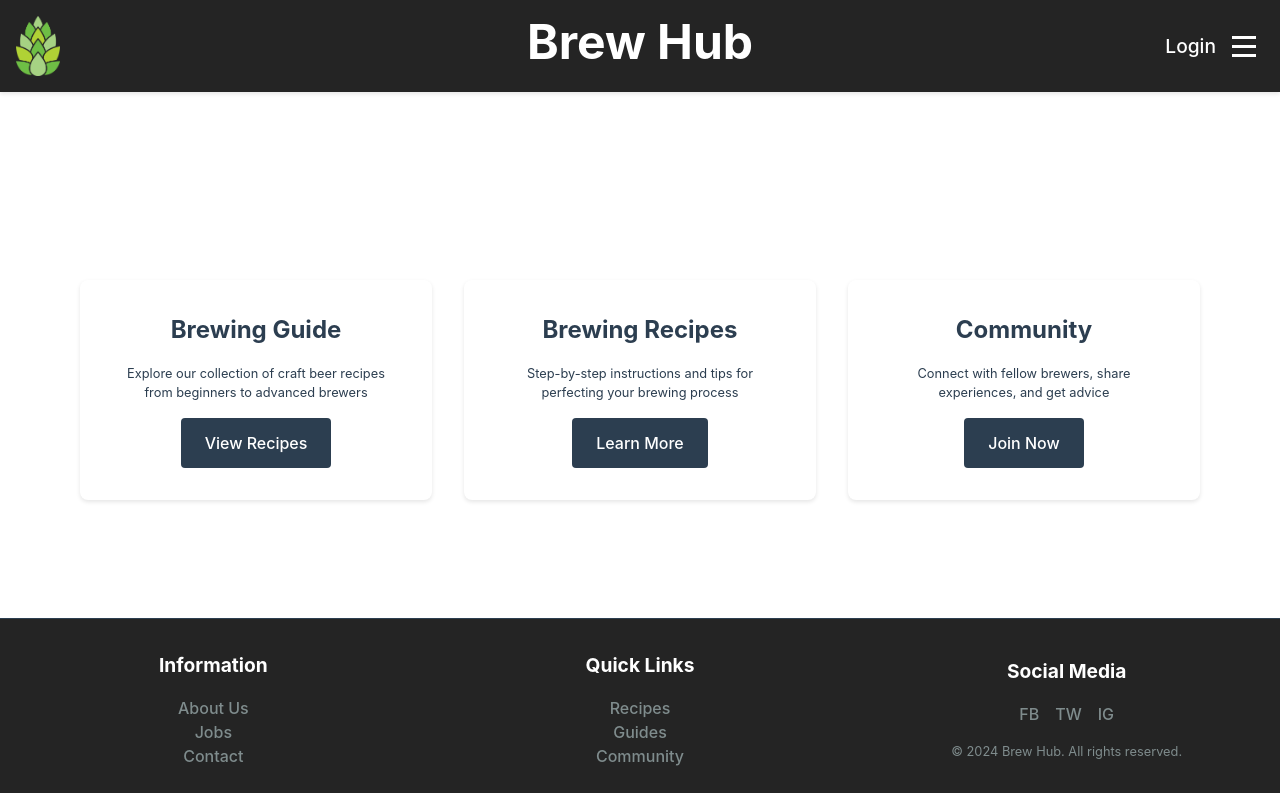
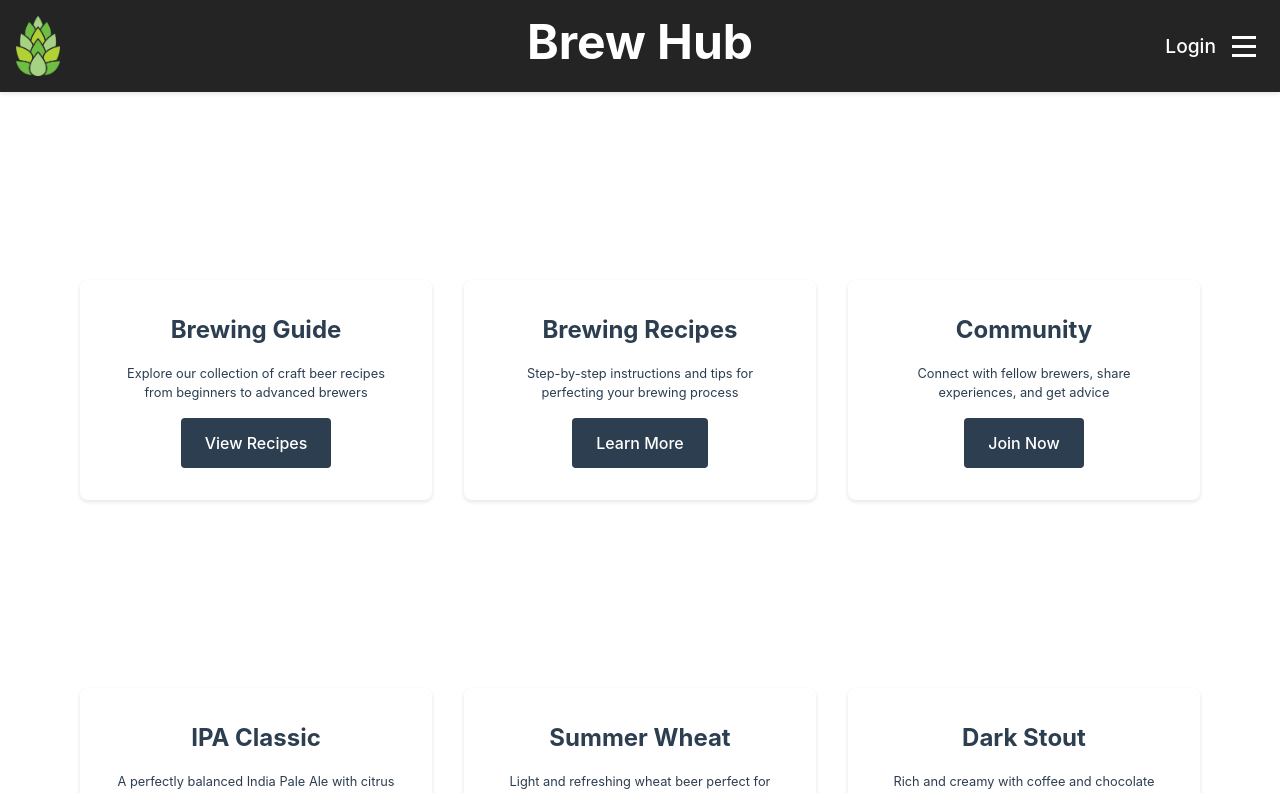
Before and after one commit to PeterKock/brewhub-frontend, a React (Vite) app: page / in a window 1280 px wide. Shown: the top 793 px of the page. Built offline with nearby package versions, Linux system fonts and the light colour scheme.

Commit message:
fix: Footer, main content flex properties

```diff
--- a/src/styles/styles.css
+++ b/src/styles/styles.css
@@ -79,6 +79,12 @@ p {
 }
 
 /* ------------------------------- 3. Layout --------------------------------------- */
+
+.app {
+  display: flex;
+  flex-direction: column;
+  min-height: 100vh; /* Full viewport height */
+}
 
 /* --------------- 3.1 Reusable ----------------------- */
 
@@ -221,7 +227,7 @@ p {
 /* --------------- 5.1 Content ------------------- */
 
 .main-content {
-  flex: 1;
+  flex: 1 0 auto;
   max-width: var(--max-width-value);
   width: 100%;
   padding: 0 var(--spacing-md);
@@ -473,14 +479,14 @@ p {
 /* --------------------------------- 7. Footer -------------------------------------- */
 
 .footer {
+  flex-shrink: 0;
   background-color: var(--primary-bg-color);
   color: var(--primary-text-color);
   border-top: 1px solid var(--secondary-bg-color);
-  position: sticky;
-  bottom: 0;
   width: 100%;
-  padding-top: 0;
-  text-align: center
+  padding: var(--spacing-md) 0;
+  text-align: center;
+  margin-top: auto;
 }
 
 .footer-content {
@@ -488,15 +494,14 @@ p {
   margin: 0 auto;
   width: 100%;
   display: flex;
-  justify-content: center;
-  align-items: center;
+  justify-content: space-between;
+  align-items: flex-start;
   padding: var(--spacing-lg);
   gap: var(--spacing-lg);
 }
 
 .footer-section {
   flex: 1;
-  text-align: center;
 }
 
 .footer-section + .footer-section {
@@ -504,7 +509,7 @@ p {
 }
 
 .footer-section h4 {
-  margin-bottom: var(--spacing-md);
+  margin-bottom: var(--spacing-sm);
   color: var(--primary-text-color);
   font-size: var(--h4-font-size);
   text-align: center;
@@ -535,13 +540,7 @@ p {
 }
 
 .footer-bottom p {
-  margin-top: var(--spacing-md);
-  color: var(--secondary-text-color);
-  text-align: center;
-}
-
-.footer-bottom p {
-  margin-top: var(--spacing-md);
+  margin-top: var(--spacing-sm);
   color: var(--secondary-text-color);
 }
 
```
